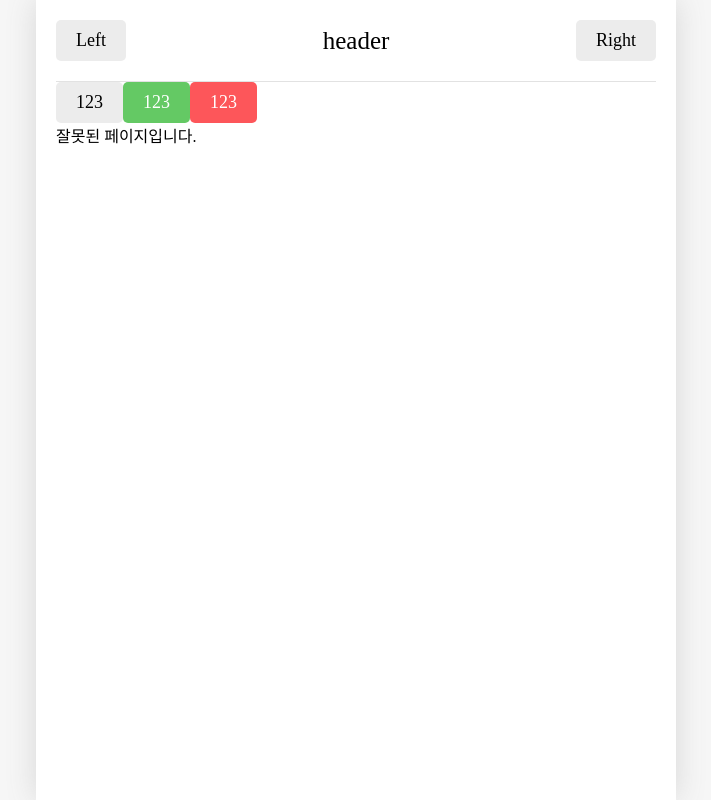
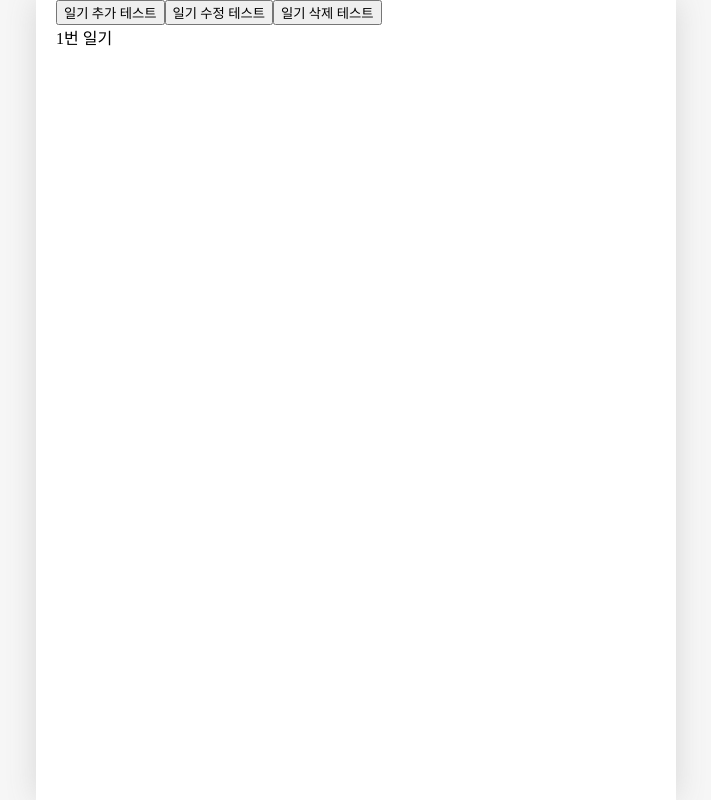
Before and after one commit to tjdux/onebite-react, a React (Vite) app in the folder emotion-diary/: page /edit/1 in a window 1280 px wide. Shown: the whole page, without its empty margins (284-995 px from the left). Built offline with nearby package versions, Linux system fonts and the light colour scheme; a web font is replaced by a local one.

Commit message:
일기 관리 기능 구현하기

```diff
--- a/emotion-diary/src/App.jsx
+++ b/emotion-diary/src/App.jsx
@@ -1,41 +1,116 @@
 import "./App.css";
 import { Route, Routes } from "react-router-dom";
+import { useReducer, useRef, createContext } from "react";
 import Home from "./pages/Home";
 import Diary from "./pages/Diary";
 import New from "./pages/New";
 import NotFound from "./pages/Notfound";
-import Button from "./components/Button";
-import Header from "./components/Header";
+import Edit from "./pages/Edit";
 
-// 1. "/": 모든 일기 조회하는 Home 페이지
-// 2. "/new": 새로운 일기 작성하는 New 페이지
-// 3. "/diary": 일기를 상세히 조회하는 Diary 페이지
+const mockData = [
+  {
+    id: 1,
+    createdDate: new Date().getTime(),
+    emotionId: 1,
+    content: "1번 일기 내용",
+  },
+  {
+    id: 2,
+    createdDate: new Date().getTime(),
+    emotionId: 2,
+    content: "2번 일기 내용",
+  },
+];
+
+function reducer(state, action) {
+  switch (action.type) {
+    case "CREATE":
+      return [action.data, ...state];
+    case "UPDATE":
+      return state.map((item) =>
+        String(item.id) === String(action.data.id) ? action.data : item
+      );
+    case "DELETE":
+      return state.filter((item) => String(item.id) !== String(action.id));
+    default:
+      return state;
+  }
+}
+
+const DiaryStateContext = createContext();
+const DiaryDispatchContext = createContext();
+
 function App() {
+  const [data, dispatch] = useReducer(reducer, mockData);
+  const idRef = useRef(3);
+
+  // 새로운 일기 추가
+  const onCreate = (createdDate, emotionId, content) => {
+    dispatch({
+      type: "CREATE",
+      data: {
+        id: idRef.current++,
+        createdDate,
+        emotionId,
+        content,
+      },
+    });
+  };
+
+  // 기존 일기 수정
+  const onUpdate = (id, createdDate, emotionId, content) => {
+    dispatch({
+      type: "UPDATE",
+      data: {
+        id,
+        createdDate,
+        emotionId,
+        content,
+      },
+    });
+  };
+
+  // 기존 일기 삭제
+  const onDelete = (id) => {
+    dispatch({
+      type: "DELETE",
+      id,
+    });
+  };
   return (
     <>
-      <Header
-        title={"header"}
-        leftChild={<Button text={"Left"} />}
-        rightChild={<Button text={"Right"} />}
-      />
-      <Button text={"123"} onClick={() => console.log("click!")} />
-      <Button
-        text={"123"}
-        type={"POSITIVE"}
-        onClick={() => console.log("click!")}
-      />
-      <Button
-        text={"123"}
-        type={"NEGATIVE"}
-        onClick={() => console.log("click!")}
-      />
-
+      <button
+        onClick={() => {
+          onCreate(new Date().getTime(), 1, "hello");
+        }}
+      >
+        일기 추가 테스트
+      </button>
+      <button
+        onClick={() => {
+          onUpdate(1, new Date().getTime(), 3, "수정된 일기");
+        }}
+      >
+        일기 수정 테스트
+      </button>
+      <button
+        onClick={() => {
+          onDelete(1);
+        }}
+      >
+        일기 삭제 테스트
+      </button>
+      <DiaryStateContext.Provider value={data}>
+        <DiaryDispatchContext.Provider value={{ onCreate, onUpdate, onDelete }}>
           <Routes>
             <Route path="/" element={<Home />} />
             <Route path="/new" element={<New />} />
             <Route path="/diary/:id" element={<Diary />} />
+            <Route path="/edit/:id" element={<Edit />} />
             <Route path="*" element={<NotFound />} />
           </Routes>
+        </DiaryDispatchContext.Provider>
+      </DiaryStateContext.Provider>
     </>
   );
 }
--- /dev/null
+++ b/emotion-diary/src/pages/Edit.jsx
@@ -0,0 +1,8 @@
+import { useParams } from "react-router-dom";
+
+function Edit() {
+  const params = useParams();
+  return <div>{params.id}번 일기</div>;
+}
+
+export default Edit;
```
Also changed, not shown: emotion-diary/eslint.config.js (+12 -12 lines). Lines whose indentation alone changed are shown as unchanged.
